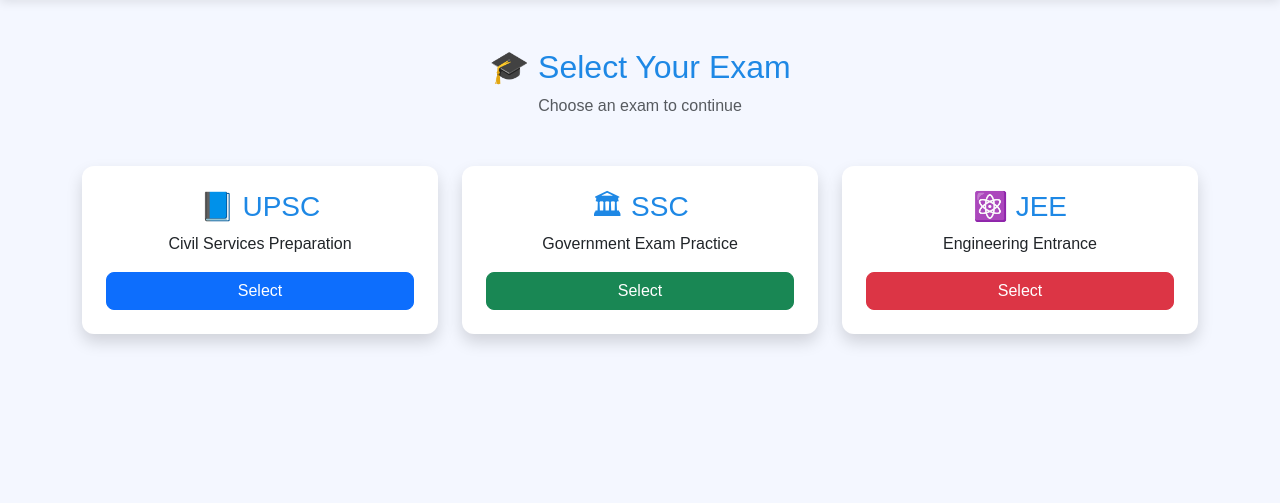
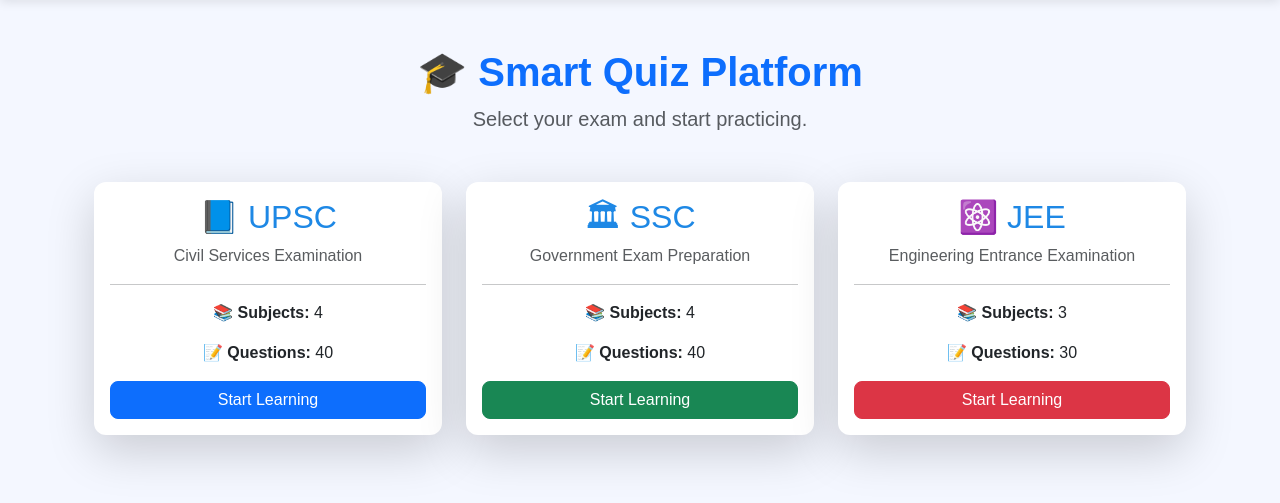
Before and after one commit to shikha-varshney1419/SmartQuizApp, a Flask app: page /dashboard in a window 1280 px wide. Shown: the part 56-559 px from the top of the page. Run offline with Flask 3, Linux system fonts and the light colour scheme; the visitor is signed in with stand-in values (Sample User, id 1).

Commit message:
Updated exam selection page

```diff
--- a/templates/exam_select.html
+++ b/templates/exam_select.html
@@ -2,46 +2,97 @@
 
 {% block content %}
 
-<div class="text-center mt-5">
-    <h2>🎓 Select Your Exam</h2>
-    <p class="text-muted">Choose an exam to continue</p>
+<div class="container mt-5">
+
+    <div class="text-center mb-5">
+        <h1 class="fw-bold text-primary">🎓 Smart Quiz Platform</h1>
+        <p class="text-muted fs-5">
+            Select your exam and start practicing.
+        </p>
     </div>
 
-<div class="row mt-5">
+    <div class="row">
 
+        <!-- UPSC -->
         <div class="col-md-4 mb-4">
-        <div class="card shadow text-center p-4">
-            <h3>📘 UPSC</h3>
-            <p>Civil Services Preparation</p>
+            <div class="card shadow-lg border-0 h-100 text-center">
 
-            <a href="/subjects/UPSC" class="btn btn-primary">
-                Select
+                <div class="card-body">
+
+                    <h2>📘 UPSC</h2>
+
+                    <p class="text-muted">
+                        Civil Services Examination
+                    </p>
+
+                    <hr>
+
+                    <p><strong>📚 Subjects:</strong> 4</p>
+                    <p><strong>📝 Questions:</strong> 40</p>
+
+                    <a href="/subjects/UPSC" class="btn btn-primary w-100">
+                        Start Learning
                     </a>
+
+                </div>
+
             </div>
         </div>
 
+        <!-- SSC -->
         <div class="col-md-4 mb-4">
-        <div class="card shadow text-center p-4">
-            <h3>🏛 SSC</h3>
-            <p>Government Exam Practice</p>
+            <div class="card shadow-lg border-0 h-100 text-center">
 
-            <a href="/subjects/SSC" class="btn btn-success">
-                Select
+                <div class="card-body">
+
+                    <h2>🏛 SSC</h2>
+
+                    <p class="text-muted">
+                        Government Exam Preparation
+                    </p>
+
+                    <hr>
+
+                    <p><strong>📚 Subjects:</strong> 4</p>
+                    <p><strong>📝 Questions:</strong> 40</p>
+
+                    <a href="/subjects/SSC" class="btn btn-success w-100">
+                        Start Learning
                     </a>
+
+                </div>
+
             </div>
         </div>
 
+        <!-- JEE -->
         <div class="col-md-4 mb-4">
-        <div class="card shadow text-center p-4">
-            <h3>⚛️ JEE</h3>
-            <p>Engineering Entrance</p>
+            <div class="card shadow-lg border-0 h-100 text-center">
 
-            <a href="/subjects/JEE" class="btn btn-danger">
-                Select
+                <div class="card-body">
+
+                    <h2>⚛️ JEE</h2>
+
+                    <p class="text-muted">
+                        Engineering Entrance Examination
+                    </p>
+
+                    <hr>
+
+                    <p><strong>📚 Subjects:</strong> 3</p>
+                    <p><strong>📝 Questions:</strong> 30</p>
+
+                    <a href="/subjects/JEE" class="btn btn-danger w-100">
+                        Start Learning
                     </a>
+
+                </div>
+
             </div>
         </div>
 
     </div>
 
+</div>
+
 {% endblock %}
```
Lines whose indentation alone changed are shown as unchanged.
